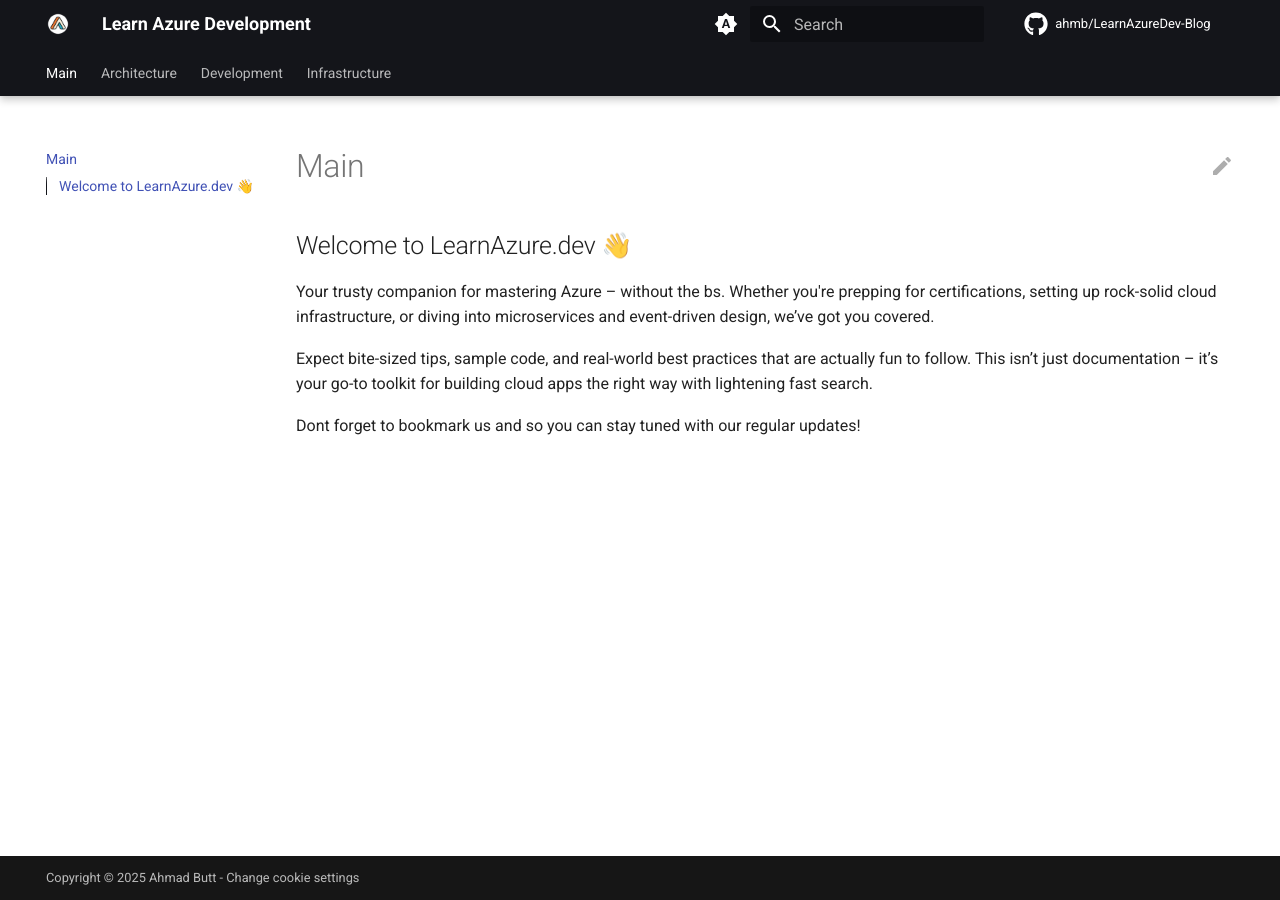
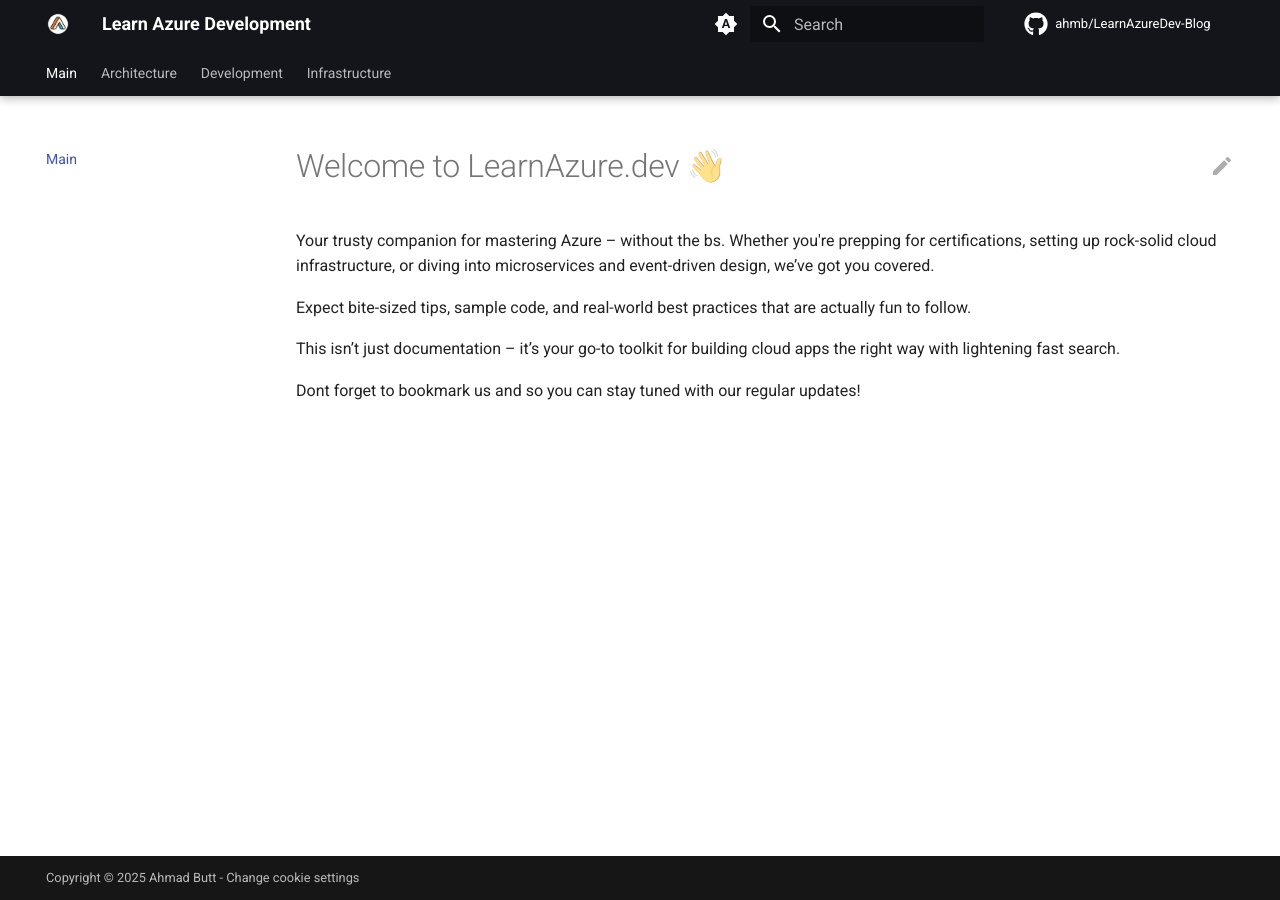
Before and after one commit to ahmb/LearnAzureDev-Blog, an MkDocs documentation site: the page built from docs/index.md, in a window 1280 px wide. Built offline with MkDocs 1.6.1 and Material for MkDocs 9.7.7, drawn with Linux system fonts in a browser that asks for light colours; plug-ins that fetch from the network failed and are left out; comment, search, counter and statistics services are not loaded; some of the changed lines change nothing that is shown.

Commit message:
index update

```diff
--- a/docs/index.md
+++ b/docs/index.md
@@ -1,14 +1,22 @@
 ---
 hide:
   - path
+title: Main
+
+# tags:
+#   - Microservices
+#   - Infrastructure
+#   - Certifications
 ---
 
-# Main
 
-## Welcome to LearnAzure.dev 👋
+
+# Welcome to LearnAzure.dev 👋
 
 Your trusty companion for mastering Azure – without the bs. Whether you're prepping for certifications, setting up rock-solid cloud infrastructure, or diving into microservices and event-driven design, we’ve got you covered.
 
-Expect bite-sized tips, sample code, and real-world best practices that are actually fun to follow. This isn’t just documentation – it’s your go-to toolkit for building cloud apps the right way with lightening fast search.
+Expect bite-sized tips, sample code, and real-world best practices that are actually fun to follow.
+
+This isn’t just documentation – it’s your go-to toolkit for building cloud apps the right way with lightening fast search.
 
 Dont forget to bookmark us and so you can stay tuned with our regular updates!
```
